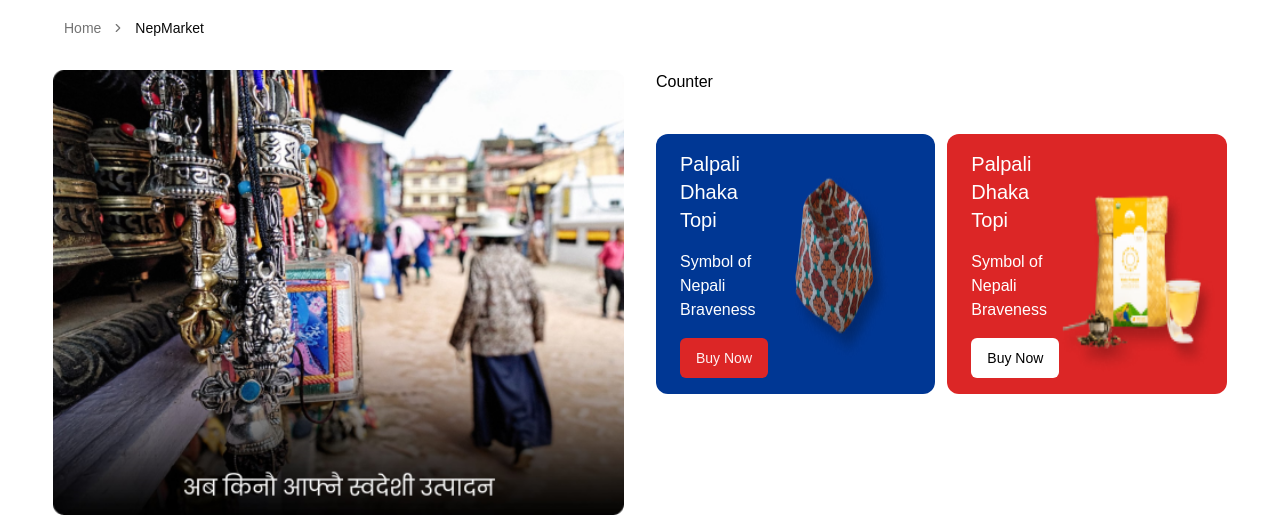
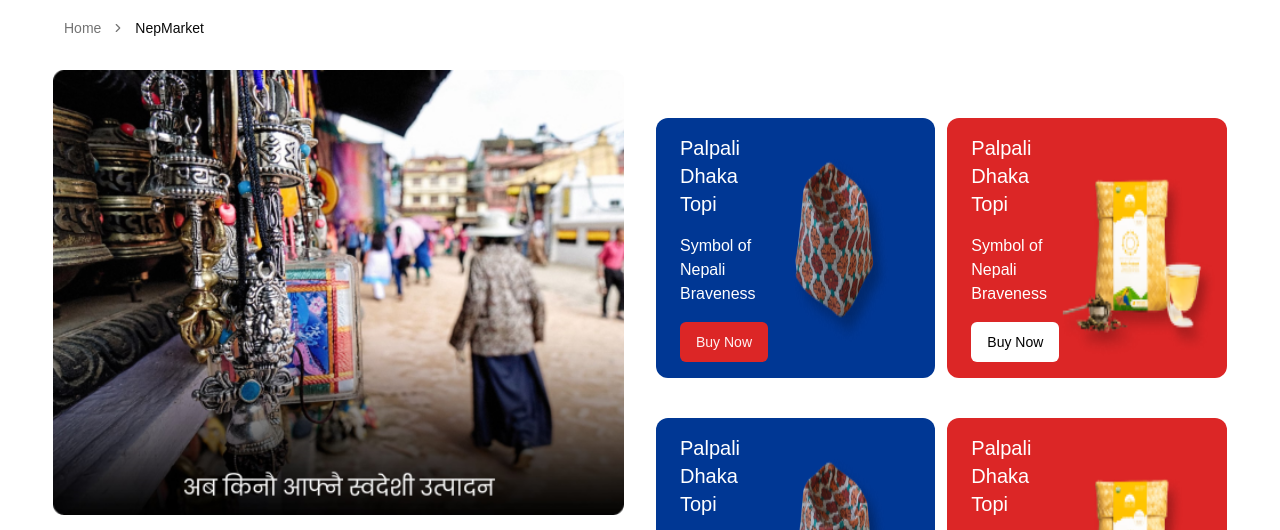
Before and after one commit to im-bipo/nep-express, a Next.js app: page /nepmarket in a window 1280 px wide. Shown: the part 270-800 px from the top of the page. Built offline with nearby package versions, Linux system fonts and the light colour scheme; no server answers.

Commit message:
User Profile Image

```diff
--- a/next.config.mjs
+++ b/next.config.mjs
@@ -1,6 +1,8 @@
 /** @type {import('next').NextConfig} */
 
-const nextConfig = {
+const nextConfig = {images: {
+  domains: ['lh3.googleusercontent.com'],
+},
   reactStrictMode: true,
   eslint: {
     ignoreDuringBuilds: true,
--- a/src/app/destination/Destination_Card.tsx
+++ b/src/app/destination/Destination_Card.tsx
@@ -19,7 +19,6 @@ const Destination_Card = async () => {
                 alt={destination.name}
                 className="object-contain w-full rounded-md h-full"
               />
-              ,
             </div>
             <div className="text-sm absolute bottom-5 text-white left-5 w-full border-l-4 pl-2 bg-black bg-opacity-45">
               {destination.name}
--- a/src/app/guides/GuideDetails.tsx
+++ b/src/app/guides/GuideDetails.tsx
@@ -1,4 +1,4 @@
-import React from 'react'"use client";
+import React from "react";
 
 import { usePathname } from "next/navigation";
 import Image, { StaticImageData } from "next/image";
@@ -81,7 +81,6 @@ const GuideDetails = () => {
         <div className="shadow-md w-full mt-8 lg:mt-0 p-8 bg-[#f5f5f5] lg:mx-24">
           <h1 className="text-secondary font-semibold flex items-center gap-2">
             {destination.title}
-              <CopyToClipboard />
           </h1>
           <p className="text-sm mt-4">{destination.description}</p>
           <div className="flex gap-20 mt-4">
@@ -102,7 +101,6 @@ const GuideDetails = () => {
       </div>
     </div>
   );
+};
 
-}
-
-export default GuideDetails
+export default GuideDetails;
--- a/src/app/guides/page.tsx
+++ b/src/app/guides/page.tsx
@@ -1,10 +1,8 @@
 import { getGuides, getUserData } from "@/actions/user";
 import { Button } from "@/components/ui/button";
 import { getKindeServerSession } from "@kinde-oss/kinde-auth-nextjs/server";
-import Image from "next/image";
 import Link from "next/link";
 import React from "react";
-import hello from "/public/Rectangle 60.png";
 
 const page = async () => {
   const guides = await getGuides();
@@ -14,15 +12,15 @@ const page = async () => {
       <div className="w-full flex flex-row-reverse my-4">
         <AddNewPlace />
       </div>
-      <div className="flex">
+      <div className="grid grid-cols-4">
         {guides.map((guide) => (
           <div
             key={guide.id}
             className="p-10 py-4 m-4 bg-slate-200 w-fit rounded-md flex flex-col gap-2"
           >
             <div>
-              <Image
-                src={hello}
+              <img
+                src='https://www.w3schools.com/w3images/avatar2.png'
                 alt="guideimages"
                 width={400}
                 height={400}
--- a/src/app/nepmarket/components/Start.tsx
+++ b/src/app/nepmarket/components/Start.tsx
@@ -1,24 +1,32 @@
-import Image from 'next/image'
-import React from 'react'
-import img from '/public/image.png'
-import ReactDOM from 'react-dom';
-import Countdown from 'react-countdown';
-import SubComponents from './SubComponents';
+import Image from "next/image";
+import React from "react";
+import img from "/public/image.png";
+import ReactDOM from "react-dom";
+
+import SubComponents from "./SubComponents";
 
 const Start = () => {
   return (
     <>
-    <div className='grid grid-cols-2 w-11/12  gap-8 mx-auto'>
-<Image src={img} alt='nepmarket start' width={400} height={400} className='w-full'/>
-    <div className='flex flex-col gap-10'>
-        <div>Counter</div>
-        <div>
-            <SubComponents/>
+      <div className="grid grid-cols-2 w-11/12  gap-8 mx-auto">
+        <Image
+          src={img}
+          alt="nepmarket start"
+          width={400}
+          height={400}
+          className="w-full"
+        />
+        <div className="flex flex-col gap-10 pt-12">
+          <div>
+            <SubComponents />
+          </div>
+          <div>
+            <SubComponents />
+          </div>
         </div>
-    </div>
-    </div>
+      </div>
     </>
-  )
-}
+  );
+};
 
-export default Start
+export default Start;
--- a/src/app/profile/GuideForm.tsx
+++ b/src/app/profile/GuideForm.tsx
@@ -25,7 +25,7 @@ const GuideForm = () => {
         </div>
         <div className="mb-4">
           <label htmlFor="citizenshipNo" className="blocktext-black text-xl font-medium">
-            Citizenship Card
+            Citizenship No
           </label>
           <input
             type="text"
--- a/src/app/profile/GuideProfile.tsx
+++ b/src/app/profile/GuideProfile.tsx
@@ -5,6 +5,7 @@ import {
   getKindeServerSession,
   LogoutLink,
 } from "@kinde-oss/kinde-auth-nextjs/server";
+import Image from "next/image";
 
 const GuideProfile = async () => {
   const { getUser } = getKindeServerSession();
@@ -17,7 +18,7 @@ const GuideProfile = async () => {
       <div className="grid grid-cols-12 w-10/12 mx-auto ">
         <div className="col-span-5">
           <div className="flex flex-col gap-4">
-            <img
+            <Image
               src={user.picture}
               alt="guideprofile"
               width={500}
```
Lines whose indentation alone changed are shown as unchanged.
